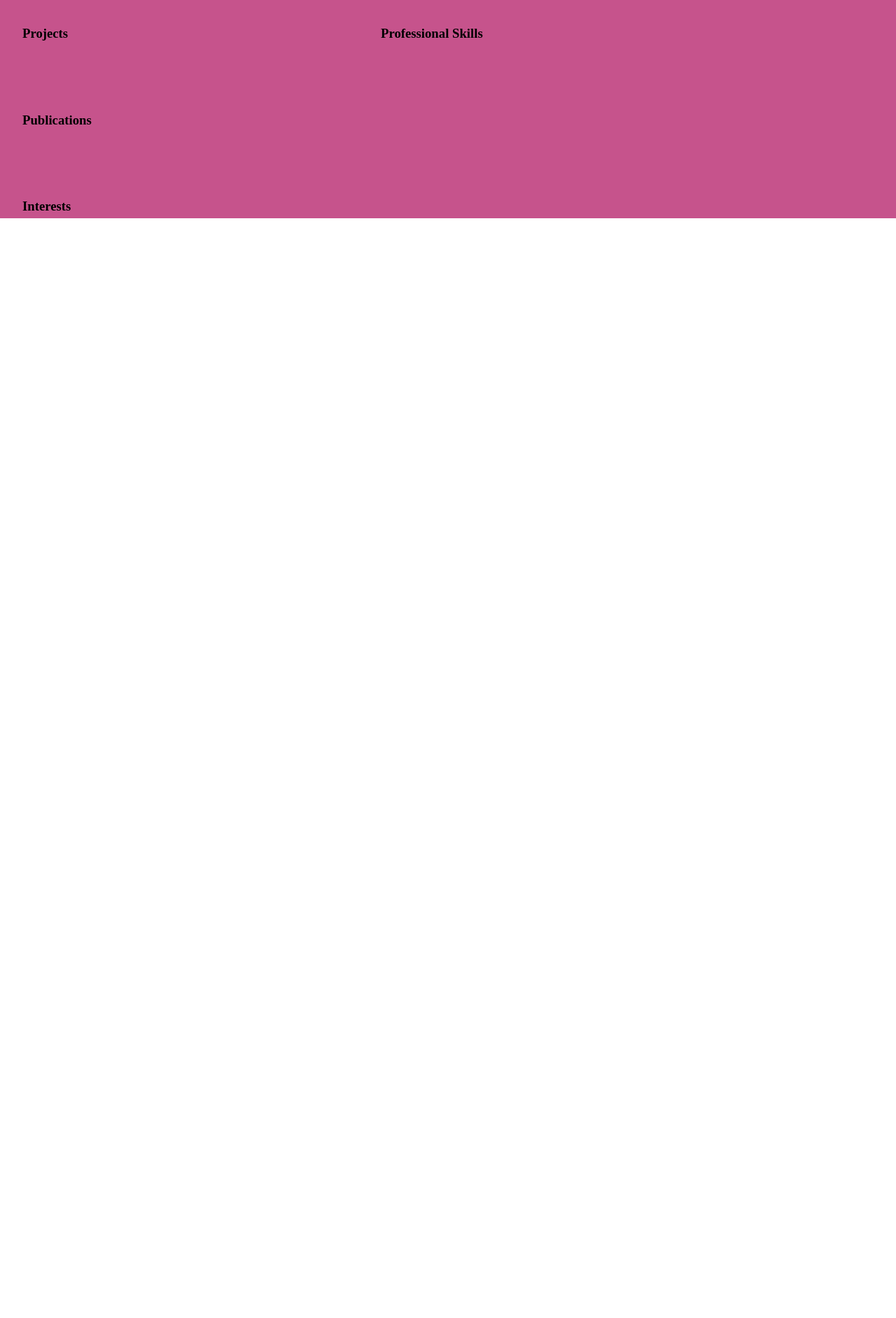
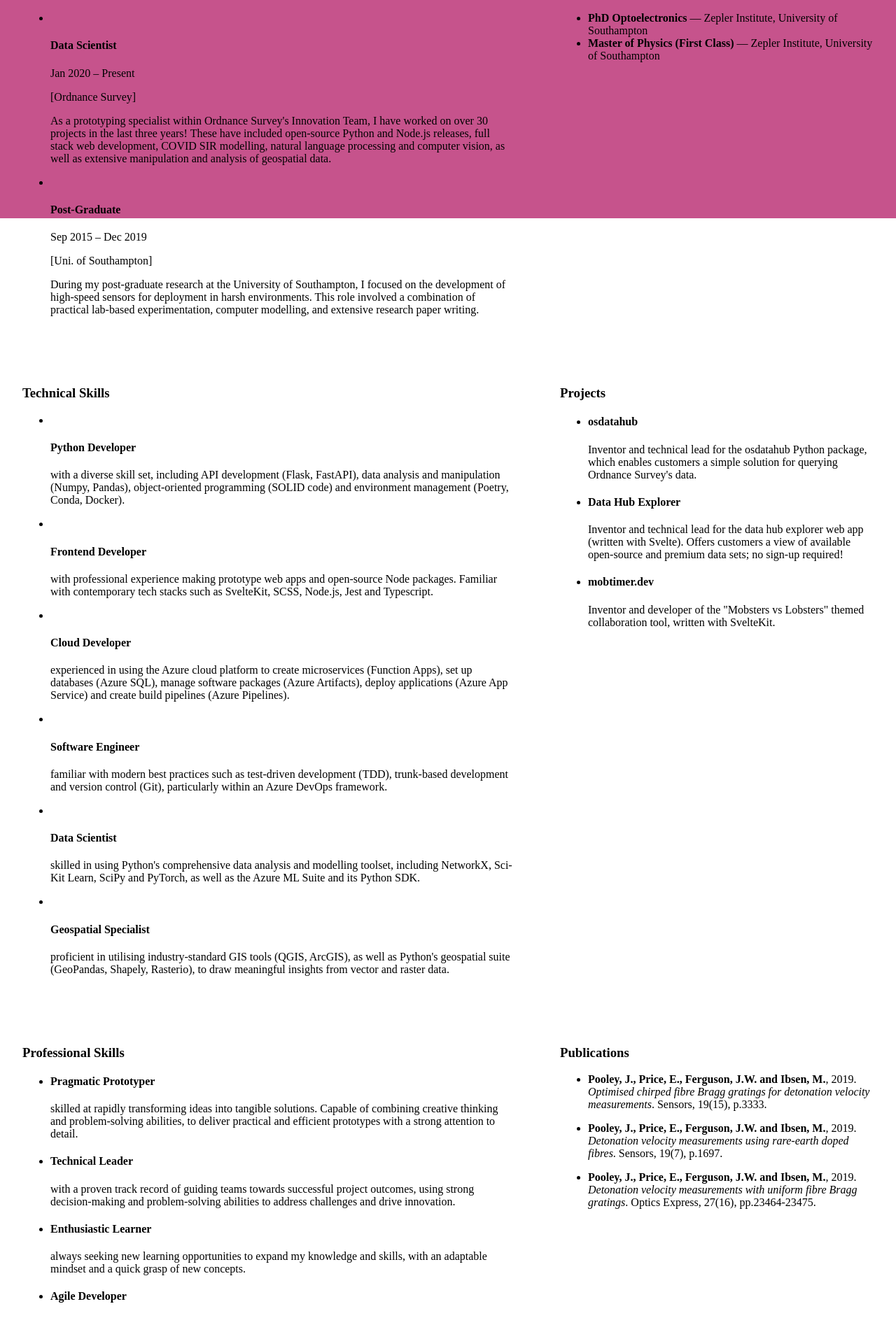
Before and after one commit to JEPooley/CV, a SvelteKit app: page / in a window 1280 px wide. Shown: the part 648-2532 px from the top of the page at 70% size. Before the commit the page ends 1120 px from the top, so only its background shows below. Built offline with nearby package versions, Linux system fonts and the light colour scheme.

Commit message:
feat: added initial markup

```diff
--- a/src/routes/+page.svelte
+++ b/src/routes/+page.svelte
@@ -13,38 +13,282 @@
 	</section>
 
 	<section class="contact left">
-		<ul>Winchester, UK</ul>
+		<ul>
+			<li>
+				<img src="" alt="" />Winchester, UK
+			</li>
+			<li>
+				<img src="" alt="" />joshpooley93@gmail.com
+			</li>
+			<li>
+				<img src="" alt="" />github.com/JEPooley
+			</li>
+			<li>
+				<img src="" alt="" />linkedin.com/in/josh-pooley
+			</li>
+			<li>
+				<img src="" alt="" />jepooley.github.io/cv/
+			</li>
+		</ul>
 	</section>
 
 	<section class="experience right">
 		<h3>Experience</h3>
+		<ul>
+			<li>
+				<div class="job-title">
+					<img src="" alt="" />
+					<div>
+						<h4>Data Scientist</h4>
+						<p>Jan 2020 – Present</p>
+					</div>
+				</div>
+				<p>[Ordnance Survey]</p>
+				<p>
+					As a prototyping specialist within Ordnance Survey's Innovation Team, I have worked on
+					over 30 projects in the last three years! These have included open-source Python and
+					Node.js releases, full stack web development, COVID SIR modelling, natural language
+					processing and computer vision, as well as extensive manipulation and analysis of
+					geospatial data.
+				</p>
+			</li>
+			<li>
+				<div class="job-title">
+					<img src="" alt="" />
+					<div>
+						<h4>Post-Graduate</h4>
+						<p>Sep 2015 – Dec 2019</p>
+					</div>
+				</div>
+				<p>[Uni. of Southampton]</p>
+				<p>
+					During my post-graduate research at the University of Southampton, I focused on the
+					development of high-speed sensors for deployment in harsh environments. This role involved
+					a combination of practical lab-based experimentation, computer modelling, and extensive
+					research paper writing.
+				</p>
+			</li>
+		</ul>
 	</section>
 
 	<section class="qualifications left">
 		<h3>Qualifications</h3>
+		<ul>
+			<li>
+				<b>PhD Optoelectronics</b> — Zepler Institute, University of Southampton
+			</li>
+			<li>
+				<b>Master of Physics (First Class)</b> — Zepler Institute, University of Southampton
+			</li>
+		</ul>
 	</section>
 
 	<section class="technical-skills right">
 		<h3>Technical Skills</h3>
+		<ul>
+			<li>
+				<div class="img-title">
+					<img src="" alt="" />
+					<h4>Python Developer</h4>
+				</div>
+				<p>
+					with a diverse skill set, including API development (Flask, FastAPI), data analysis and
+					manipulation (Numpy, Pandas), object-oriented programming (SOLID code) and environment
+					management (Poetry, Conda, Docker).
+				</p>
+			</li>
+			<li>
+				<div class="img-title">
+					<img src="" alt="" />
+					<h4>Frontend Developer</h4>
+				</div>
+				<p>
+					with professional experience making prototype web apps and open-source Node packages.
+					Familiar with contemporary tech stacks such as SvelteKit, SCSS, Node.js, Jest and
+					Typescript.
+				</p>
+			</li>
+			<li>
+				<div class="img-title">
+					<img src="" alt="" />
+					<h4>Cloud Developer</h4>
+				</div>
+				<p>
+					experienced in using the Azure cloud platform to create microservices (Function Apps), set
+					up databases (Azure SQL), manage software packages (Azure Artifacts), deploy applications
+					(Azure App Service) and create build pipelines (Azure Pipelines).
+				</p>
+			</li>
+			<li>
+				<div class="img-title">
+					<img src="" alt="" />
+					<h4>Software Engineer</h4>
+				</div>
+				<p>
+					familiar with modern best practices such as test-driven development (TDD), trunk-based
+					development and version control (Git), particularly within an Azure DevOps framework.
+				</p>
+			</li>
+			<li>
+				<div class="img-title">
+					<img src="" alt="" />
+					<h4>Data Scientist</h4>
+				</div>
+				<p>
+					skilled in using Python's comprehensive data analysis and modelling toolset, including
+					NetworkX, Sci-Kit Learn, SciPy and PyTorch, as well as the Azure ML Suite and its Python
+					SDK.
+				</p>
+			</li>
+			<li>
+				<div class="img-title">
+					<img src="" alt="" />
+					<h4>Geospatial Specialist</h4>
+				</div>
+				<p>
+					proficient in utilising industry-standard GIS tools (QGIS, ArcGIS), as well as Python's
+					geospatial suite (GeoPandas, Shapely, Rasterio), to draw meaningful insights from vector
+					and raster data.
+				</p>
+			</li>
+		</ul>
 	</section>
 
 	<section class="projects left">
 		<h3>Projects</h3>
+		<ul>
+			<li>
+				<h4>osdatahub</h4>
+				<p>
+					Inventor and technical lead for the osdatahub Python package, which enables customers a
+					simple solution for querying Ordnance Survey's data.
+				</p>
+			</li>
+			<li>
+				<h4>Data Hub Explorer</h4>
+				<p>
+					Inventor and technical lead for the data hub explorer web app (written with Svelte).
+					Offers customers a view of available open-source and premium data sets; no sign-up
+					required!
+				</p>
+			</li>
+			<li>
+				<h4>mobtimer.dev</h4>
+				<p>
+					Inventor and developer of the "Mobsters vs Lobsters" themed collaboration tool, written
+					with SvelteKit.
+				</p>
+			</li>
+		</ul>
 	</section>
 
 	<section class="professional-skills right">
 		<h3>Professional Skills</h3>
+		<ul>
+			<li>
+				<h4>Pragmatic Prototyper</h4>
+				<p>
+					skilled at rapidly transforming ideas into tangible solutions. Capable of combining
+					creative thinking and problem-solving abilities, to deliver practical and efficient
+					prototypes with a strong attention to detail.
+				</p>
+			</li>
+			<li>
+				<h4>Technical Leader</h4>
+				<p>
+					with a proven track record of guiding teams towards successful project outcomes, using
+					strong decision-making and problem-solving abilities to address challenges and drive
+					innovation.
+				</p>
+			</li>
+			<li>
+				<h4>Enthusiastic Learner</h4>
+				<p>
+					always seeking new learning opportunities to expand my knowledge and skills, with an
+					adaptable mindset and a quick grasp of new concepts.
+				</p>
+			</li>
+			<li>
+				<h4>Agile Developer</h4>
+				<p>
+					familiar with the Scrum framework, having served as both a developer and a Scrum Master
+					within technical and multi-disciplinary teams.
+				</p>
+			</li>
+			<li>
+				<h4>Team Player & Trained Mentor</h4>
+				<p>
+					that's worked with a high number of junior developers, graduates and secondees in a highly
+					collaborative environment. Proactively organising pair and mob programming sessions to
+					foster knowledge exchange and skill development amongst team members.
+				</p>
+			</li>
+		</ul>
 	</section>
 
 	<section class="publications left">
 		<h3>Publications</h3>
+		<ul>
+			<li>
+				<p>
+					<b>Pooley, J., Price, E., Ferguson, J.W. and Ibsen, M.</b>, 2019.
+					<em>Optimised chirped fibre Bragg gratings for detonation velocity measurements</em>.
+					Sensors, 19(15), p.3333.
+				</p>
+			</li>
+			<li>
+				<p>
+					<b>Pooley, J., Price, E., Ferguson, J.W. and Ibsen, M.</b>, 2019.
+					<em>Detonation velocity measurements using rare-earth doped fibres</em>. Sensors, 19(7),
+					p.1697.
+				</p>
+			</li>
+			<li>
+				<p>
+					<b>Pooley, J., Price, E., Ferguson, J.W. and Ibsen, M.</b>, 2019.
+					<em>Detonation velocity measurements with uniform fibre Bragg gratings</em>. Optics
+					Express, 27(16), pp.23464-23475.
+				</p>
+			</li>
+		</ul>
 	</section>
 
 	<div class="spacer right" />
 
 	<section class="interests left">
 		<h3>Interests</h3>
+		<ul>
+			<li>
+				<div class="img-title">
+					<img src="" alt="" />
+					<h4>Cooking</h4>
+				</div>
+				<p>Passionate home cook and keen advocate of pineapple on pizza.</p>
+			</li>
+			<li>
+				<div class="img-title">
+					<img src="" alt="" />
+					<h4>Music</h4>
+				</div>
+				<p>A very amateurish guitar player and drummer. Also enjoy playing around in Logic Pro.</p>
+			</li>
+			<li>
+				<div class="img-title">
+					<img src="" alt="" />
+					<h4>Walking</h4>
+				</div>
+				<p>
+					Extremely fond of being outside in nature — this is something I try and do every day of
+					the year!
+				</p>
+			</li>
+		</ul>
 	</section>
+
+    <section>
+        <img src="" alt="">
+        <p>Security Clearence (SC level)</p>
+    </section>
 </main>
 
 <style lang="scss">
@@ -104,9 +348,9 @@
 		order: 8;
 	}
 
-    .spacer {
-        order: 9
-    }
+	.spacer {
+		order: 9;
+	}
 
 	.interests {
 		order: 10;
```
